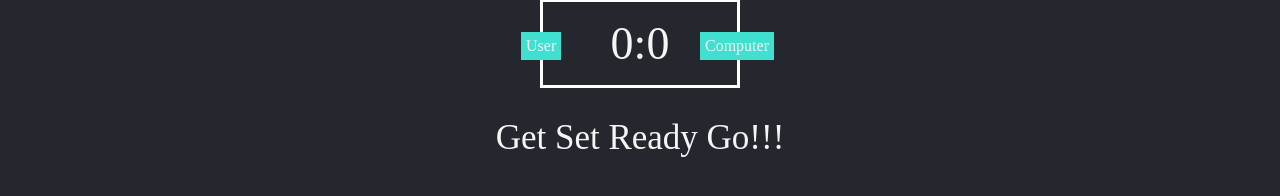
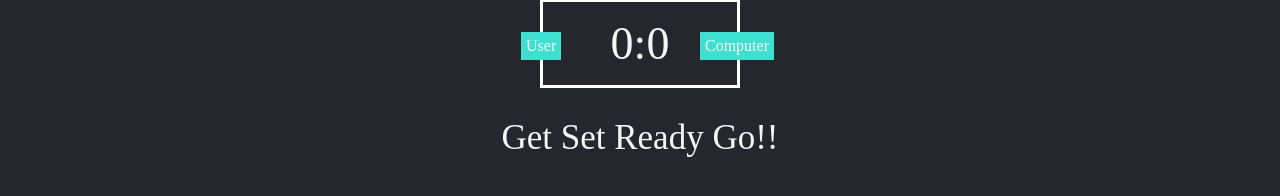
Before and after one commit to Amaan-KAS/Rock-Paper-Scissor, a plain HTML site: page index.html in a window 1280 px wide. Shown: the part 98-294 px from the top of the page. Drawn offline with Linux system fonts and the light colour scheme.

Commit message:
Revert "! added"
This reverts commit b845d9185e912070735f57a9e5d64f15e6b531a0.

:wq

```diff
--- a/index.html
+++ b/index.html
@@ -23,7 +23,7 @@
   </div>
 
   <div class="display" >
-    <p id="demo">Get Set Ready Go!!!</p>
+    <p id="demo">Get Set Ready Go!!</p>
     <!-- <p id="demo"></p> -->
   </div>
 
```
